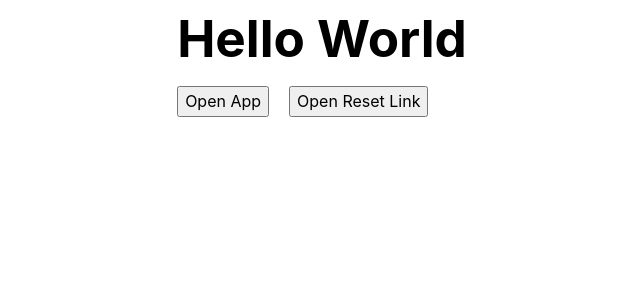
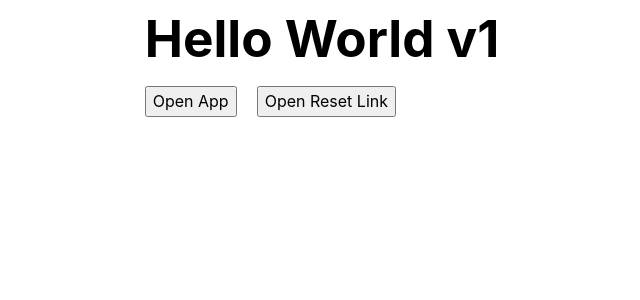
Before and after one commit to devAdrish/brightervpn, a React (Vite) app: page / in a window 1280 px wide. Shown: the top 300 px of the page, without its empty margins (318-958 px from the left). Built offline with nearby package versions, Linux system fonts and the light colour scheme; no server answers.

Commit message:
testing for accessapp 2

```diff
--- a/src/pages/Home.tsx
+++ b/src/pages/Home.tsx
@@ -1,17 +1,17 @@
 const Home = () => {
   const handleOpenApp = () => {
-    const appUrl = "https://brightervpn-test.vercel.app/voyagerapp";
+    const appUrl = "voyagerapp:/";
     window.location.href = appUrl;
   };
 
   const handleOpenResetAccount = () => {
-    const appUrl = "https://brightervpn-test.vercel.app/voyagerapp/reset-password/1de43347-124b-4a8b-bd4b-3af564972d34";
+    const appUrl = "voyagerapp://reset-password/1de43347-124b-4a8b-bd4b-3af564972d34";
     window.location.href = appUrl;
   };
 
   return (
     <div>
-      <h1 style={{ margin: 10 }}>Hello World</h1>
+      <h1 style={{ margin: 10 }}>Hello World v1</h1>
       <button style={{ margin: 10 }} onClick={handleOpenApp}>
         Open App
       </button>
```
